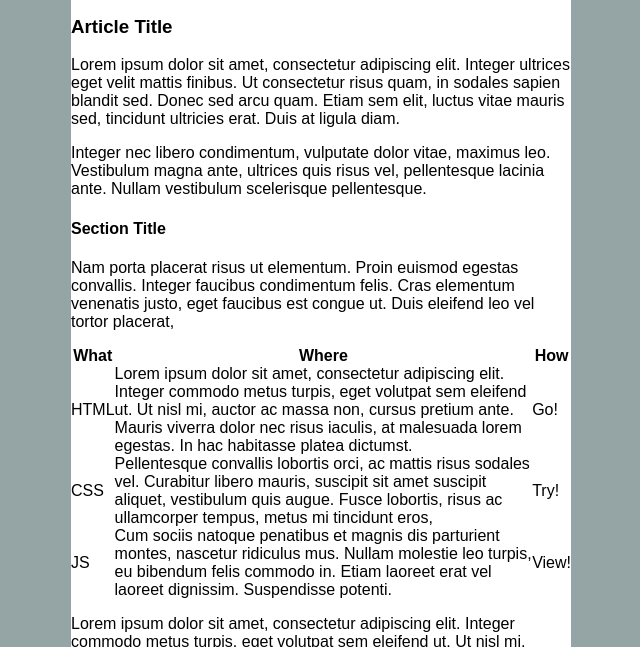
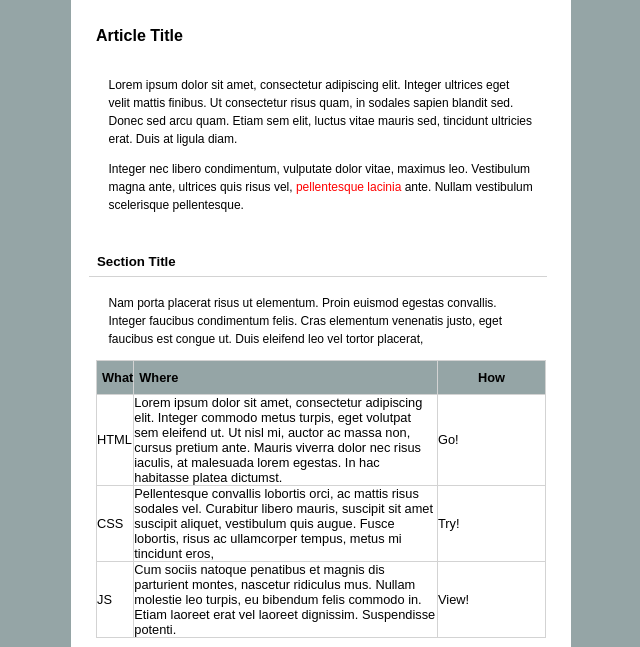
Before and after one commit to jvanvoorst/html-site-boilerplate, a plain HTML site: page index.html in a window 1280 px wide. Shown: the part 278-925 px from the top of the page, without its empty margins (319-959 px from the left). Drawn offline with Linux system fonts and the light colour scheme.

Commit message:
more styling

```diff
--- a/index.html
+++ b/index.html
@@ -20,14 +20,18 @@
 			</div>
 		</header>
 		<article>
-			<h3>Article Title</h3>
+			<h4 class="article-header">Article Title</h4>
+			<div class="article-body">
 				<p>Lorem ipsum dolor sit amet, consectetur adipiscing elit. Integer ultrices eget velit mattis finibus. Ut consectetur risus quam, in sodales sapien blandit sed. Donec sed arcu quam. Etiam sem elit, luctus vitae mauris sed, tincidunt ultricies erat. Duis at ligula diam.</p>
-			<p>Integer nec libero condimentum, vulputate dolor vitae, maximus leo. Vestibulum magna ante, ultrices quis risus vel, pellentesque lacinia ante. Nullam vestibulum scelerisque pellentesque.</p>
+				<p>Integer nec libero condimentum, vulputate dolor vitae, maximus leo. Vestibulum magna ante, ultrices quis risus vel, <span>pellentesque lacinia</span> ante. Nullam vestibulum scelerisque pellentesque.</p>
+			</div>
 		</article>
 		<section>
-			<h4>Section Title</h4>
+			<h5 class="section-title">Section Title</h5>
+			<div class="section-body">
 				<p>Nam porta placerat risus ut elementum. Proin euismod egestas convallis. Integer faucibus condimentum felis. Cras elementum venenatis justo, eget faucibus est congue ut. Duis eleifend leo vel tortor placerat,</p>
-			<table>
+			</div>
+			<table class="table">
 				<tr>
 					<th>What</th>
 					<th>Where</th>
@@ -49,21 +53,25 @@
 					<td>View!</td>
 				</tr>
 			</table>
+			<div class="section-body">
 				<p>Lorem ipsum dolor sit amet, consectetur adipiscing elit. Integer commodo metus turpis, eget volutpat sem eleifend ut. Ut nisl mi, auctor ac massa non, cursus pretium ante. Mauris viverra dolor nec risus iaculis, at malesuada lorem egestas.</p>
+			</div>
 		</section>
 		<section>
-			<h4>Section Title</h4>
+			<h5 class="section-title">Section Title</h5>
+			<div class="section-body">
 				<p>Etiam laoreet erat vel laoreet dignissim. Suspendisse potenti. Phasellus vitae auctor sem, sit amet tincidunt sapien. Curabitur eu dolor suscipit, posuere diam et, luctus tellus. Ut vulputate metus vitae mattis egestas.</p>
+			</div>
 			<div>
 				<p>$('#myElement').click(function(){/n console.log('clicked!)/n});</p>
 			</div>
+			<div class="section-body">
 				<p>Pellentesque convallis lobortis orci, ac mattis risus sodales vel. Curabitur libero mauris, suscipit sit amet suscipit aliquet, vestibulum quis augue. Fusce lobortis, risus ac ullamcorper tempus, metus mi tincidunt eros, in lobortis purus odio eu neque. Maecenas at hendrerit mi. Donec non efficitur odio.</p>
 				<p>Pellentesque convallis lobortis orci, ac mattis risus sodales vel. Curabitur libero mauris, suscipit sit amet suscipit aliquet, vestibulum quis augue. Fusce lobortis, risus ac ullamcorper tempus, metus mi tincidunt eros, in lobortis purus odio eu neque. Maecenas at hendrerit mi. Donec non efficitur odio.</p>
+				<p>Lorem ipsum dolor sit amet, consectetur adipiscing elit. Integer commodo metus turpis, eget volutpat sem eleifend ut. Ut nisl mi, auctor ac massa non, cursus pretium ante. Mauris viverra dolor nec risus iaculis,</p>
+			</div>
 		</section>
-		<section>
-			<p>Lorem ipsum dolor sit amet, consectetur adipiscing elit. Integer commodo metus turpis, eget volutpat sem eleifend ut. Ut nisl mi, auctor ac massa non, cursus pretium ante. Mauris viverra dolor nec risus iaculis,</p>
 			<img src="http://placehold.it/500x100">
-		</section>
 		<ol>
 			<li><strong>Create HTML</strong>Curabitur eu dolor suscipit, posuere diam et, luctus tellus. Ut vulputate metus vitae mattis egestas. Vivamus elementum, nunc at congue aliquet, quam neque semper mauris, ac dictum velit nulla ut dui. Suspendisse vitae est orci.</li>
 			<li><strong>Make Pretty with CSS</strong>Curabitur eu dolor suscipit, posuere diam et, luctus tellus. Ut vulputate metus vitae mattis egestas. Vivamus elementum, nunc at congue aliquet, quam neque semper mauris, ac dictum velit nulla ut dui. Suspendisse vitae est orci.</li>
--- a/main.css
+++ b/main.css
@@ -38,3 +38,71 @@ Header
 body {
 	background-color: #95a5a6;
 }
+
+/*
+===================================================
+Article
+===================================================
+*/
+
+.article-body {
+	width: 85%;
+    margin: auto;
+    font-size: .75rem;
+    line-height: 1.5em;
+}
+.article-header {
+	padding: 9px 0 9px 25px;
+}
+.article-body span {
+	color: red;
+}
+
+/*
+===================================================
+Section
+===================================================
+*/
+
+.section-title {
+	display: inline-block;
+    border-bottom: thin solid lightgrey;
+    width: 90%;
+    padding: 6px 0 7px 8px;
+    margin-left: 18px;
+    margin-bottom: 5px;
+}
+.section-body {
+	width: 85%;
+    margin: auto;
+    font-size: .75rem;
+    line-height: 1.5em;
+}
+
+/*
+===================================================
+Section
+===================================================
+*/
+
+.table td, th {
+	border: thin solid lightgrey;
+}
+.table th {
+	background-color: #95a5a6;
+	background-color: #95a5a6;
+    font-size: .8em;
+    height: 33px;
+    text-align: left;
+    padding-left: 5px;
+}
+.table {
+	width: 90%;
+    margin: auto;
+}
+.table td {
+	font-size: .8em;
+}
+.table th:last-child {
+	    padding: 0 40px 0 40px;
+}
```
Lines whose indentation alone changed are shown as unchanged.
